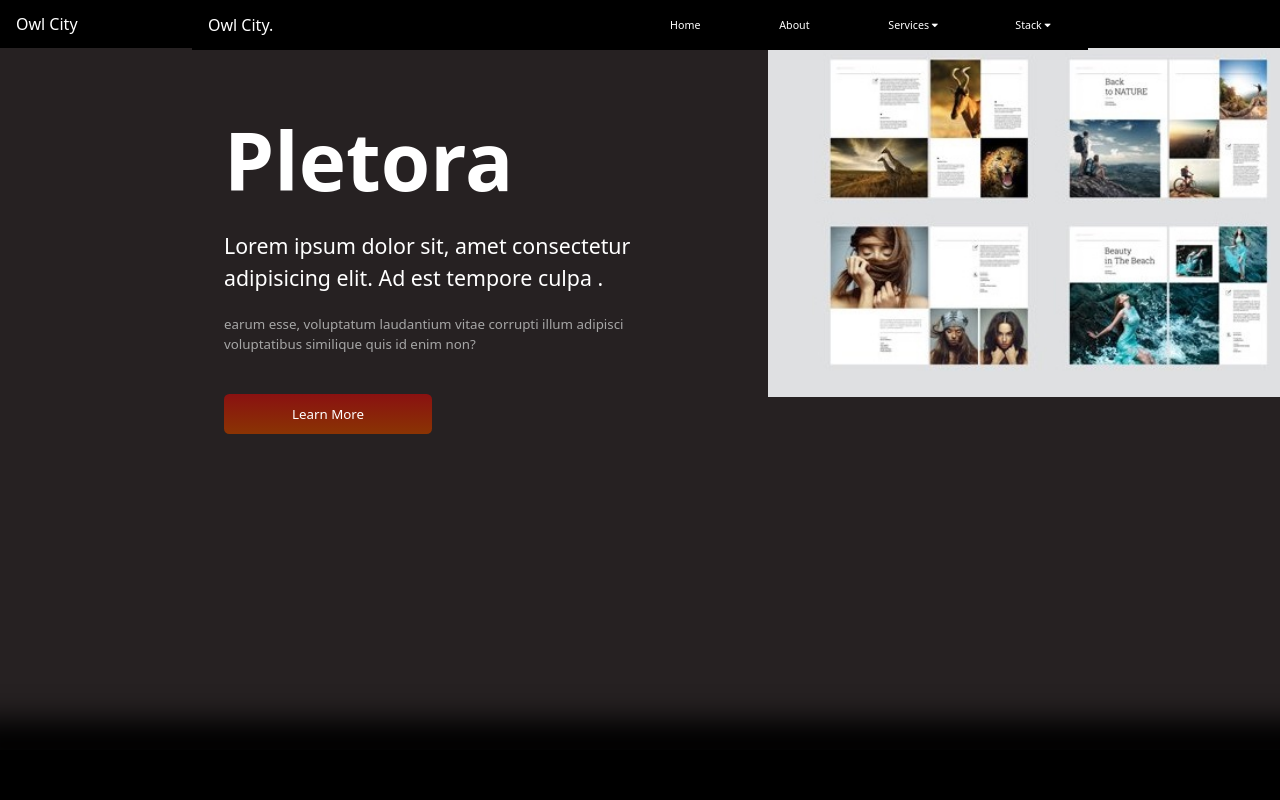
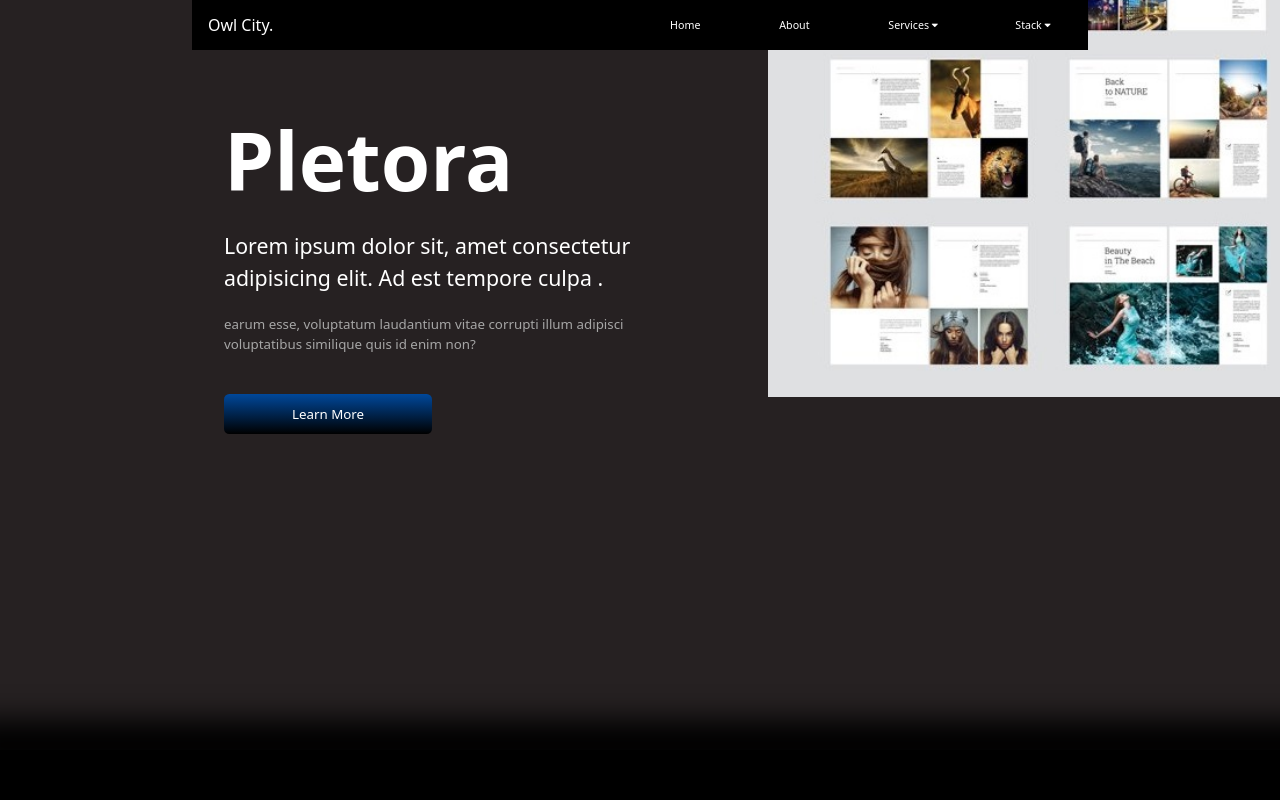
Before and after one commit to chineduukpe/landing-pages, a PHP site: page /index3.html in a window 1280 px wide. Run offline with PHP 8.4, Linux system fonts and the light colour scheme.

Commit message:
Changed landing 3 scheme to blue

```diff
--- a/landing3/css/style.css
+++ b/landing3/css/style.css
@@ -204,8 +204,8 @@
   border-radius: .4em;
   margin-top: 20px;
   overflow: hidden;
-  background-image: -webkit-gradient(linear, left top, left bottom, from(#8a1111), to(#8a3403)) !important;
-  background-image: linear-gradient(#8a1111, #8a3403) !important;
+  background-image: -webkit-gradient(linear, left top, left bottom, from(#00489b), to(#000)) !important;
+  background-image: linear-gradient(#00489b, #000) !important;
   border-width: 3px;
 }
 
@@ -230,6 +230,9 @@
 
 @media screen and (min-width: 769px) {
   .close-nav, .nav-toggle {
+    display: none;
+  }
+  .mobile-topbar {
     display: none;
   }
   nav {
@@ -286,7 +289,7 @@
     background: #1b191a;
   }
   nav .nav-links .link-item:hover .drop-down {
-    border-bottom: 2px solid #970000;
+    border-bottom: 2px solid #00489b;
   }
   .hero-gallery-img {
     position: absolute;
--- a/landing3/css/style.scss
+++ b/landing3/css/style.scss
@@ -8,7 +8,8 @@
 $black: #000;
 $white: #fff;
 $red: #970000;
-$primary: $red;
+$blue: rgb(0, 72, 155);
+$primary: $blue;
 
 
 *{
@@ -185,7 +186,7 @@
         margin-top: 20px;
         overflow: hidden;
 
-        background-image: linear-gradient(#8a1111,#8a3403) !important;
+        background-image: linear-gradient($primary,$black) !important;
         border-width: 3px;
         &:hover{
             background-image: linear-gradient(#660c0c,#692803) !important;
@@ -208,6 +209,9 @@
 
 @media screen and (min-width: $breakpoint-laptop-min){
     .close-nav,.nav-toggle{
+        display: none;
+    }
+    .mobile-topbar{
         display: none;
     }
     nav{
--- a/landing3/js/script.js
+++ b/landing3/js/script.js
@@ -25,7 +25,7 @@
     },"-=.6")
     .from('.hero-gallery-img',1,{
         scale: 0,
-        ease: "back.out"
+        ease: "bounce.out"
     },"-=1")
 
     // END ANIMATION
```
Also changed, not shown: 1 other file.
